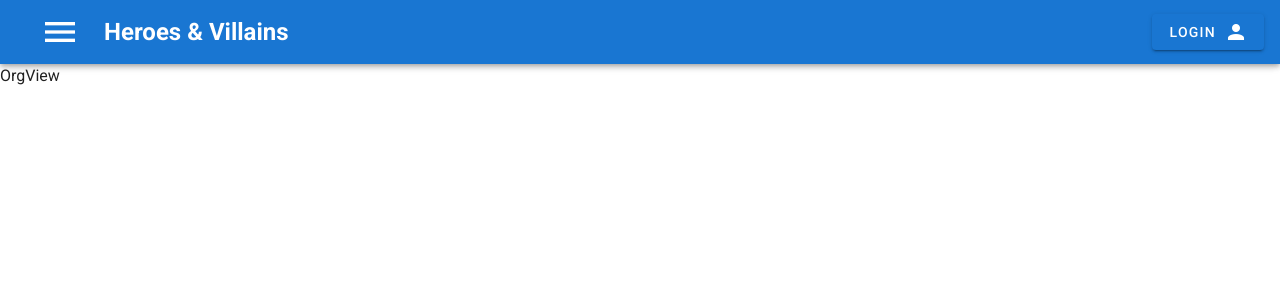
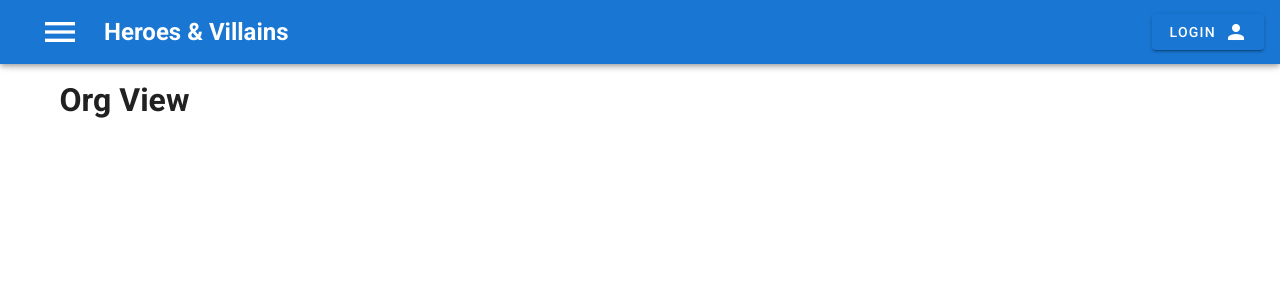
Before and after one commit to Lucas-Da-Silveira/MetroBoomin, a Vue app in the folder heroesandvilains/: page /orgs/1 in a window 1280 px wide. Shown: the top 300 px of the page. Built offline with nearby package versions, Linux system fonts and the light colour scheme.

Commit message:
OrgView.vue

```diff
--- a/heroesandvilains/src/views/OrgView.vue
+++ b/heroesandvilains/src/views/OrgView.vue
@@ -5,9 +5,9 @@ export default {
 </script>
 
 <template>
-  <div>
-    OrgView
-  </div>
+  <v-container>
+    <h1>Org View</h1>
+  </v-container>
 </template>
 
 <style scoped>
```
